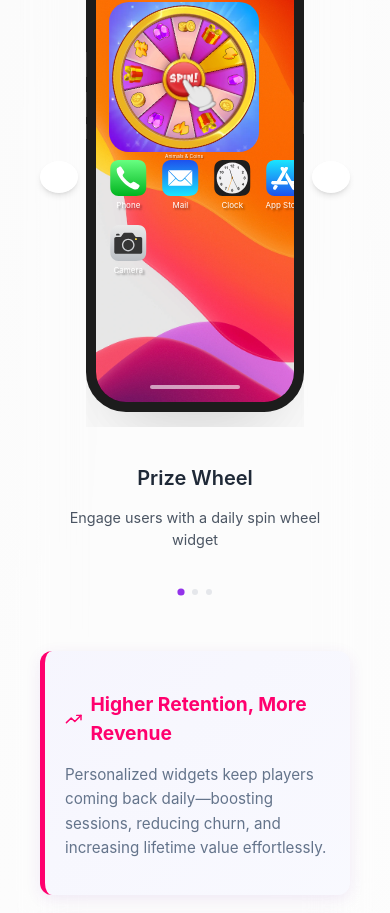
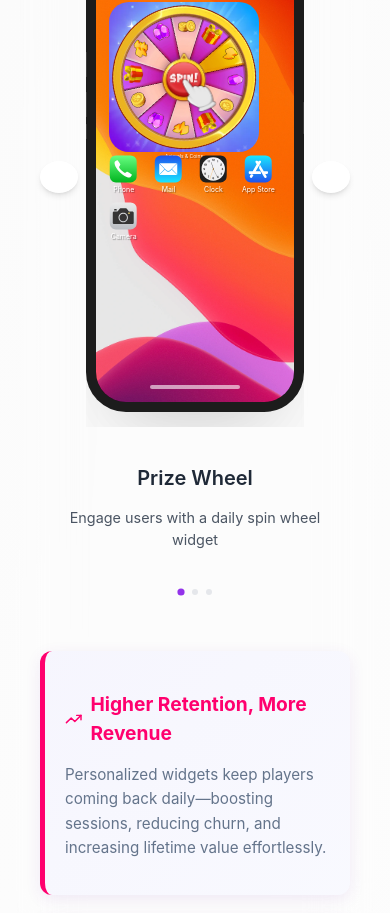
Before and after one commit to AdiNehama/Tapp, a React (Vite) app: page / in a window 390 px wide. Shown: the part 983-1896 px from the top of the page. Built offline with nearby package versions, Linux system fonts and the light colour scheme.

Commit message:
Update phone.css

```diff
--- a/src/components/phoneMockup/phone.css
+++ b/src/components/phoneMockup/phone.css
@@ -456,11 +456,13 @@
   transform: translateX(-50%);
   width: 90%;
   top: 200px;
+  gap: 2px;
 }
 
 @media (min-width: 768px) {
   .app-icons {
     top: 260px;
+    gap: 4px;
   }
 }
 
@@ -469,7 +471,7 @@
   flex-direction: column;
   justify-content: center;
   align-items: center;
-  padding: 6px;
+  padding: 2px;
 }
 
 @media (min-width: 768px) {
@@ -479,8 +481,8 @@
 }
 
 .app-icon img {
-  width: 40px;
-  height: 40px;
+  width: 30px;
+  height: 30px;
 }
 
 @media (min-width: 768px) {
@@ -491,9 +493,9 @@
 }
 
 .icon-label {
-  font-size: 8px;
+  font-size: 7px;
   color: white;
-  text-shadow: 2px 2px 2px rgba(0, 0, 0, 0.394);
+  text-shadow: 1px 1px 1px rgba(0, 0, 0, 0.394);
   margin-top: 1px;
 }
 
@@ -501,6 +503,7 @@
   .icon-label {
     font-size: 10px;
     margin-top: 2px;
+    text-shadow: 2px 2px 2px rgba(0, 0, 0, 0.394);
   }
 }
 
```
